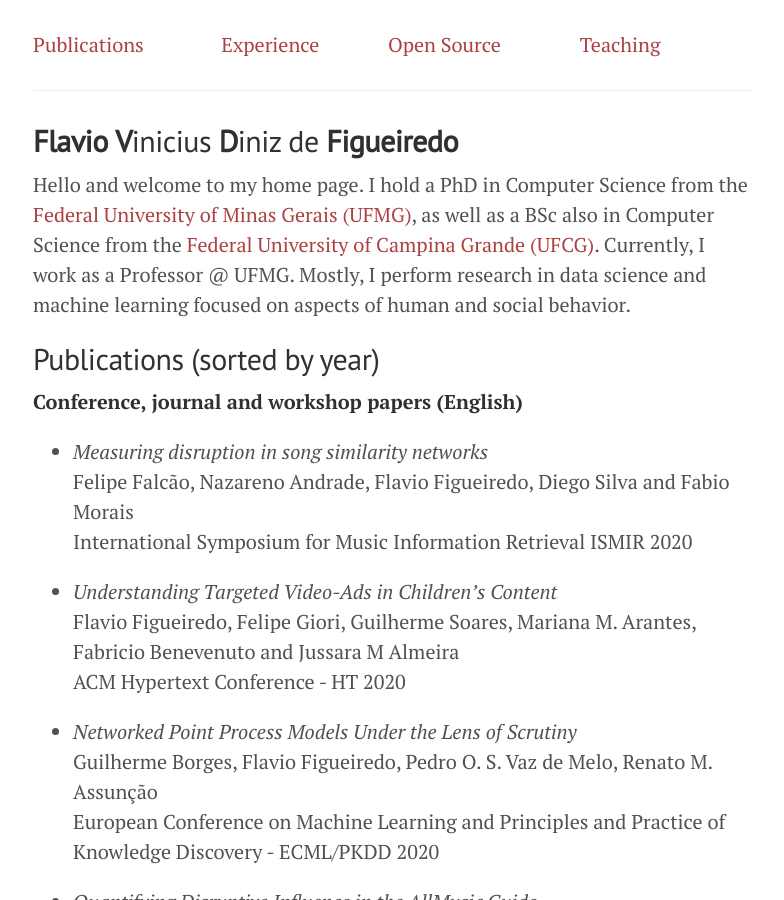
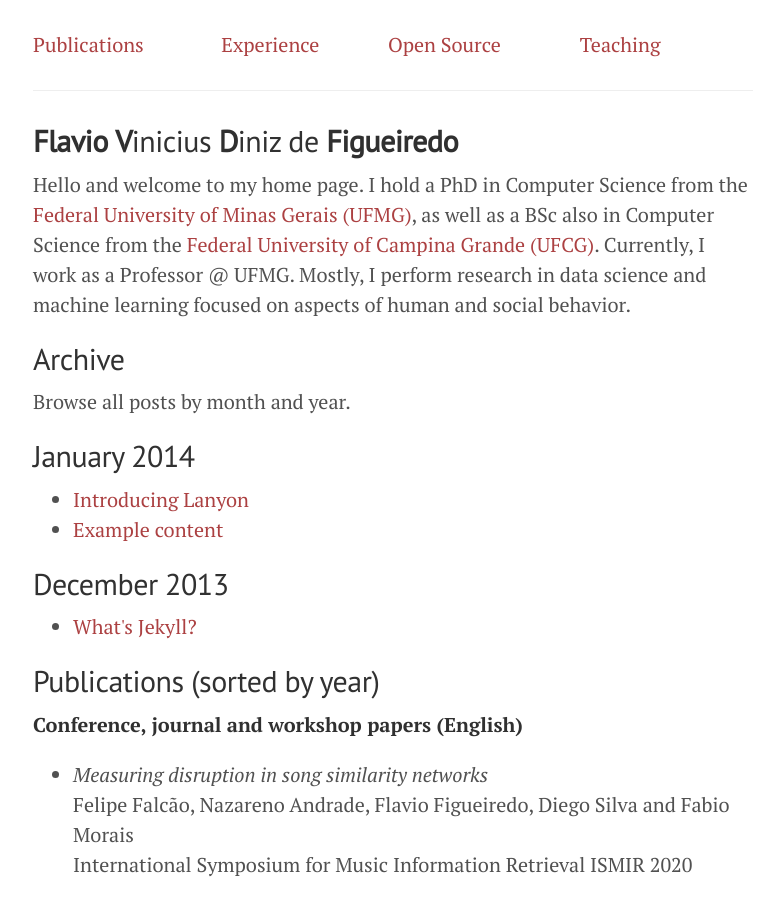
Before and after one commit to flaviovdf/flaviovdf.github.io, a Jekyll site: the page built from index.md, in a window 1280 px wide and 900 px high. Shown: the whole window, without its empty margins (247-1031 px from the left). Built offline with Jekyll 4.4.1, drawn with Linux system fonts in a browser that asks for light colours.

Commit message:
Update index.md

```diff
--- a/index.md
+++ b/index.md
@@ -9,6 +9,20 @@ layout: page
 ## **Flavio** **V**inicius **D**iniz de **Figueiredo**
 
 Hello and welcome to my home page. I hold a PhD in Computer Science from the [Federal University of Minas Gerais (UFMG)](http://ufmg.br), as well as a BSc also in Computer Science from the [Federal University of Campina Grande (UFCG)](http://ufcg.edu.br). Currently, I work as a Professor @ UFMG. Mostly, I perform research in data science and machine learning focused on aspects of human and social behavior.
+
+## Archive
+
+Browse all posts by month and year.
+
+{% assign postsByYearMonth = site.posts | group_by_exp: "post", "post.date | date: '%B %Y'" %}
+{% for yearMonth in postsByYearMonth %}
+  <h2>{{ yearMonth.name }}</h2>
+  <ul>
+    {% for post in yearMonth.items %}
+      <li><a href="{{ post.url }}">{{ post.title }}</a></li>
+    {% endfor %}
+  </ul>
+{% endfor %}
 
 ## Publications (sorted by year)
 
```
